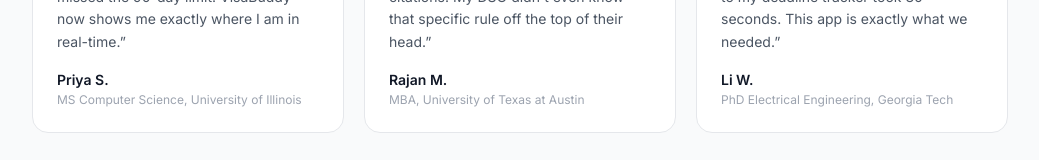
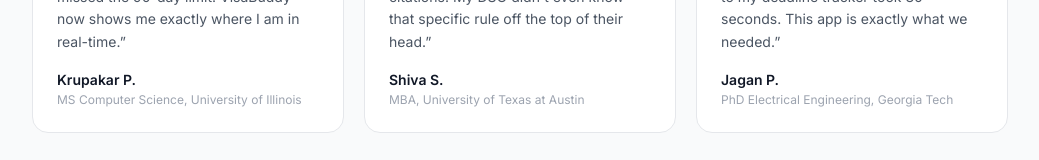
Before and after one commit to praveenpallagani369-coder/f1buddy, a Next.js app: page / in a window 1280 px wide. Shown: the part 2594-2754 px from the top of the page, without its empty margins (120-1159 px from the left). Built offline with nearby package versions, Linux system fonts and the light colour scheme; no server answers.

Commit message:
feat: update testimonial names to Krupakar P, Shiva S, Jagan P

```diff
--- a/src/app/page.tsx
+++ b/src/app/page.tsx
@@ -78,17 +78,17 @@ const steps = [
 const testimonials = [
   {
     quote: "I was tracking OPT unemployment days in a spreadsheet and nearly missed the 90-day limit. VisaBuddy now shows me exactly where I am in real-time.",
-    name: "Priya S.",
+    name: "Krupakar P.",
     school: "MS Computer Science, University of Illinois",
   },
   {
     quote: "The AI assistant answered my STEM OPT question at midnight with CFR citations. My DSO didn't even know that specific rule off the top of their head.",
-    name: "Rajan M.",
+    name: "Shiva S.",
     school: "MBA, University of Texas at Austin",
   },
   {
     quote: "Uploading my EAD and having the expiry date auto-detected and added to my deadline tracker took 30 seconds. This app is exactly what we needed.",
-    name: "Li W.",
+    name: "Jagan P.",
     school: "PhD Electrical Engineering, Georgia Tech",
   },
 ];
```
